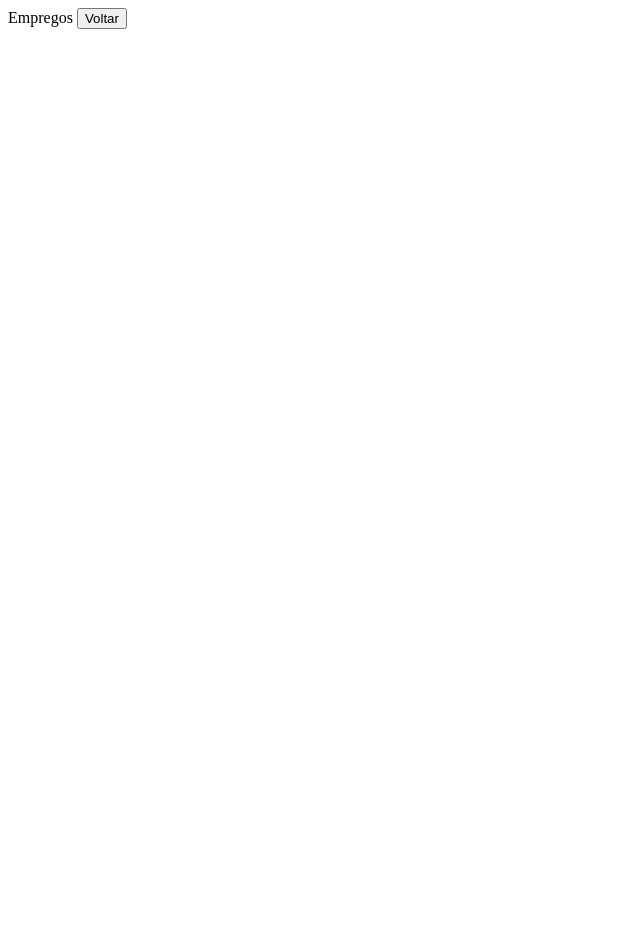
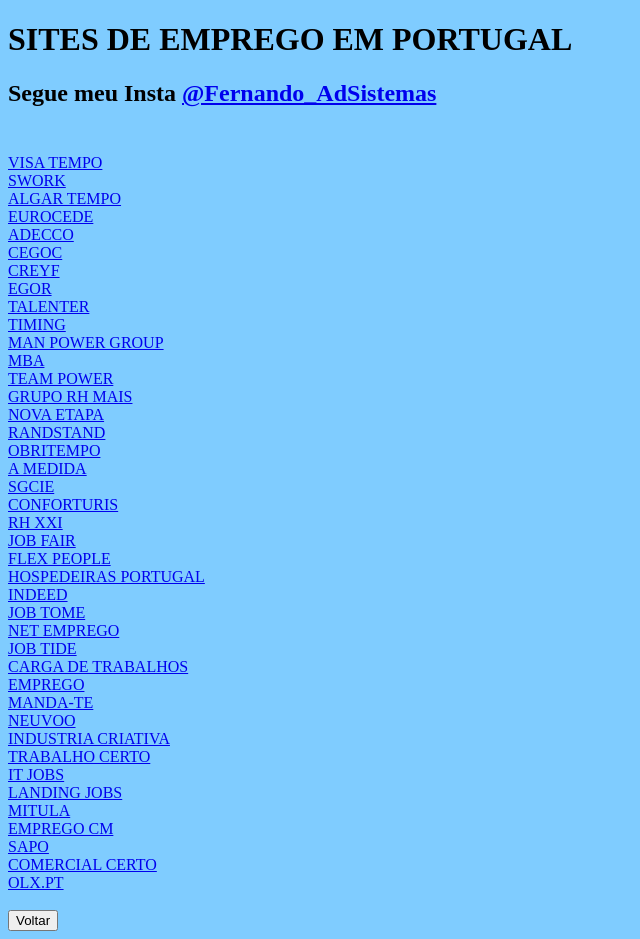
Before and after one commit to fernandomarchesini/Portugal, a plain HTML site: page Empregos.html in a window 1280 px wide. Shown: the whole page, without its empty margins (0-640 px from the left). Before the commit the page ends 800 px from the top, so only its background shows below. Drawn offline with Linux system fonts and the light colour scheme.

Commit message:
Update Empregos.html

```diff
--- a/Empregos.html
+++ b/Empregos.html
@@ -8,8 +8,60 @@
 
 </head>
 <body>
+    <Style>
+        body {
+            background-color: rgb(127, 204, 255);
+        }
+    </style>
     <header>
-Empregos
+        <H1>SITES DE EMPREGO EM PORTUGAL <BR></H1>
+        <H2>Segue meu Insta <a href="https://instagram.com/fernando_adsistemas?igshid=NDk5N2NlZjQ=" target="_blank">@Fernando_AdSistemas</a><br><BR></H2>
+
+        <a href="http://www.visatempo.pt/" target="_blank">VISA TEMPO</a> <br>
+        <a href="https://swork.pt/" target="_blank">SWORK</a> <br>
+        <a href="http://algartempo.pt/" target="_blank">ALGAR TEMPO</a> <br>
+        <a href="https://www.racius.com/eurocede-empresa-de-trabalho-temporario-lda/" target="_blank">EUROCEDE</a> <br>
+        <a href="http://www.adecco.pt/" target="_blank">ADECCO</a> <br>
+        <a href="http://www.cegoc.pt/" target="_blank">CEGOC</a> <br>
+        <a href="https://officeportugal.com/empresa-creyf-seleccao-de-pessoal-em-oeiras-2566" target="_blank">CREYF</a> <br>
+        <a href="http://egor.pt/" target="_blank">EGOR</a> <br>
+        <a href="http://www.talenter.com/ " target="_blank">TALENTER</a> <br>
+        <a href="https://www.timing.pt/" target="_blank">TIMING</a> <br>
+        <a href="http://www.manpowergroup.pt" target="_blank">MAN POWER GROUP</a> <br>
+        <a href="http://www.mba.pt/" target="_blank">MBA</a> <br>
+        <a href="http://www.teampower.pt/ofertas-de-emprego/" target="_blank">TEAM POWER</a> <br>
+        <a href="http://www.gruporhmais.pt/pt" target="_blank">GRUPO RH MAIS</a> <br>
+        <a href="http://www.nova-etapa.pt/ " target="_blank">NOVA ETAPA</a> <br>
+        <!--<a href="http://www.select.pt/" target="_blank">SELECT</a> <br> FORA DO AR -->
+        <a href="https://www.randstad.pt/" target="_blank">RANDSTAND</a> <br>
+        <!--<a href="http://www.cemobe.pt/" target="_blank">CEMOBE</a> <br> FORA DO AR-->
+        <a href="https://www.racius.com/obritempo-empresa-de-trabalho-temporario-lda-em-liquidacao/" target="_blank">OBRITEMPO</a> <br>
+        <!--<a href="http://www.newvalue.pt/" target="_blank">NEW VALUE</a> <br> FORA DO AR -->
+        <a href="http://www.amedida.pt" target="_blank">A MEDIDA</a> <br>
+        <a href="https://carreira.ciadeestagios.com.br/" target="_blank">SGCIE</a> <br>
+        <a href="http://www.conforturis.net/" target="_blank">CONFORTURIS</a> <br>
+        <a href="https://www.portugal.gov.pt/pt/gc21/area-de-governo/defesa-nacional/informacao-adicional/recursos-humanos.aspx" target="_blank">RH XXI</a> <br>
+        <a href="http://www.jobfair.pt" target="_blank">JOB FAIR</a> <br>
+        <a href="http://www.flexpeople.pt" target="_blank">FLEX PEOPLE</a> <br>
+        <a href="http://www.hospedeiras-portugal.pt" target="_blank">HOSPEDEIRAS PORTUGAL</a> <br>
+        <a href="https://www.indeed.pt/" target="_blank">INDEED</a> <br>
+        <a href="https://pt.jobtome.com/" target="_blank">JOB TOME</a> <br>
+        <a href="https://www.net-empregos.com/" target="_blank">NET EMPREGO</a> <br>
+        <a href="http://jobtide.com" target="_blank">JOB TIDE</a> <br>
+        <a href="http://www.cargadetrabalhos.net/" target="_blank">CARGA DE TRABALHOS</a> <br>
+        <a href="https://www.emprego.pt" target="_blank">EMPREGO</a> <br>
+        <a href="http://manda-te.com/" target="_blank">MANDA-TE</a> <br>
+        <a href="http://neuvoo.pt/" target="_blank">NEUVOO</a> <br>
+        <a href="https://industriacriativa.pt/" target="_blank">INDUSTRIA CRIATIVA</a> <br>
+        <a href="https://www.trabalhocerto.pt/" target="_blank">TRABALHO CERTO</a> <br>
+        <a href="https://www.itjobs.pt/" target="_blank">IT JOBS</a> <br>
+        <a href="https://landing.jobs" target="_blank">LANDING JOBS</a> <br>
+        <a href="https://emprego.mitula.pt/" target="_blank">MITULA</a> <br>
+        <a href="http://www.empregocm.pt/" target="_blank">EMPREGO CM</a> <br>
+        <a href="http://emprego.sapo.pt/" target="_blank">SAPO</a> <br>
+        <a href="https://www.comercialcerto.pt/" target="_blank">COMERCIAL CERTO</a> <br>
+        <a href="https://www.olx.pt" target="_blank">OLX.PT</a> <br>
+        <BR>
 <button onclick="document.location='index.html'">Voltar</button>
     </header>
 </body>
```
